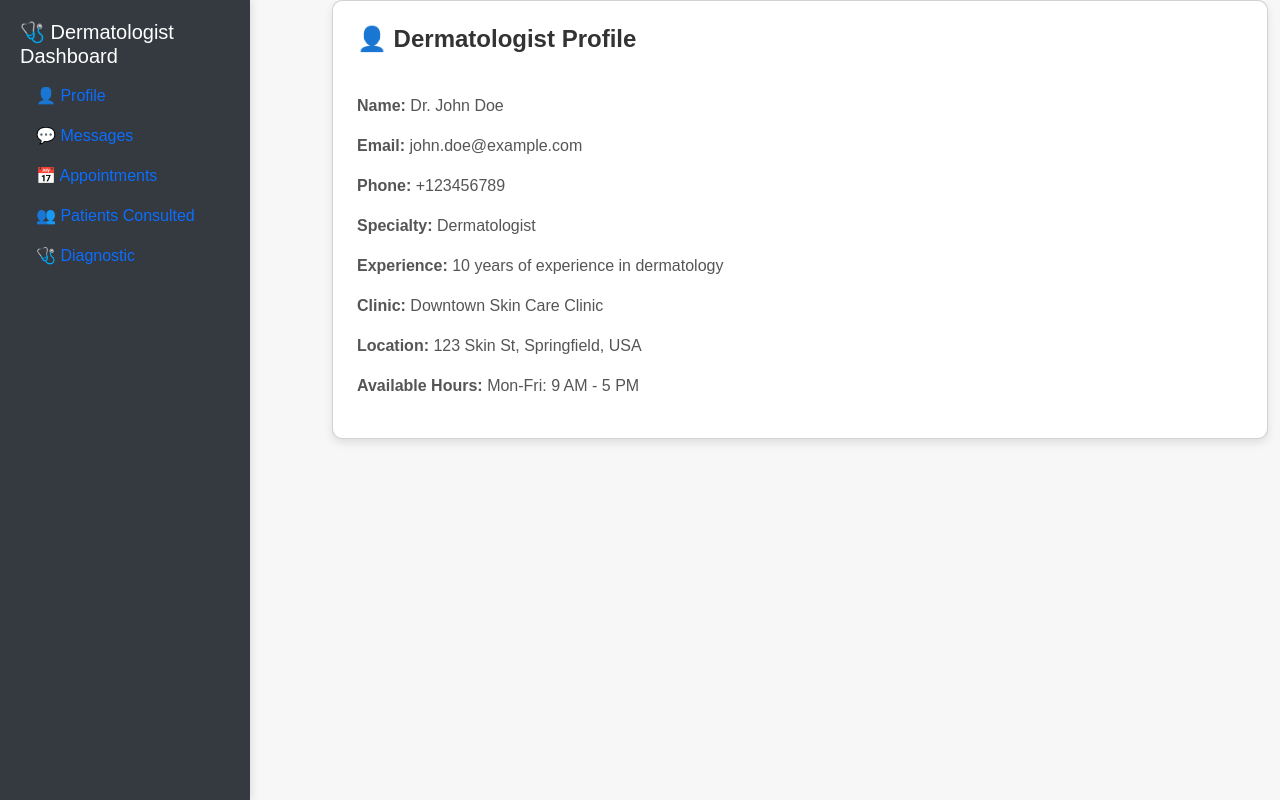
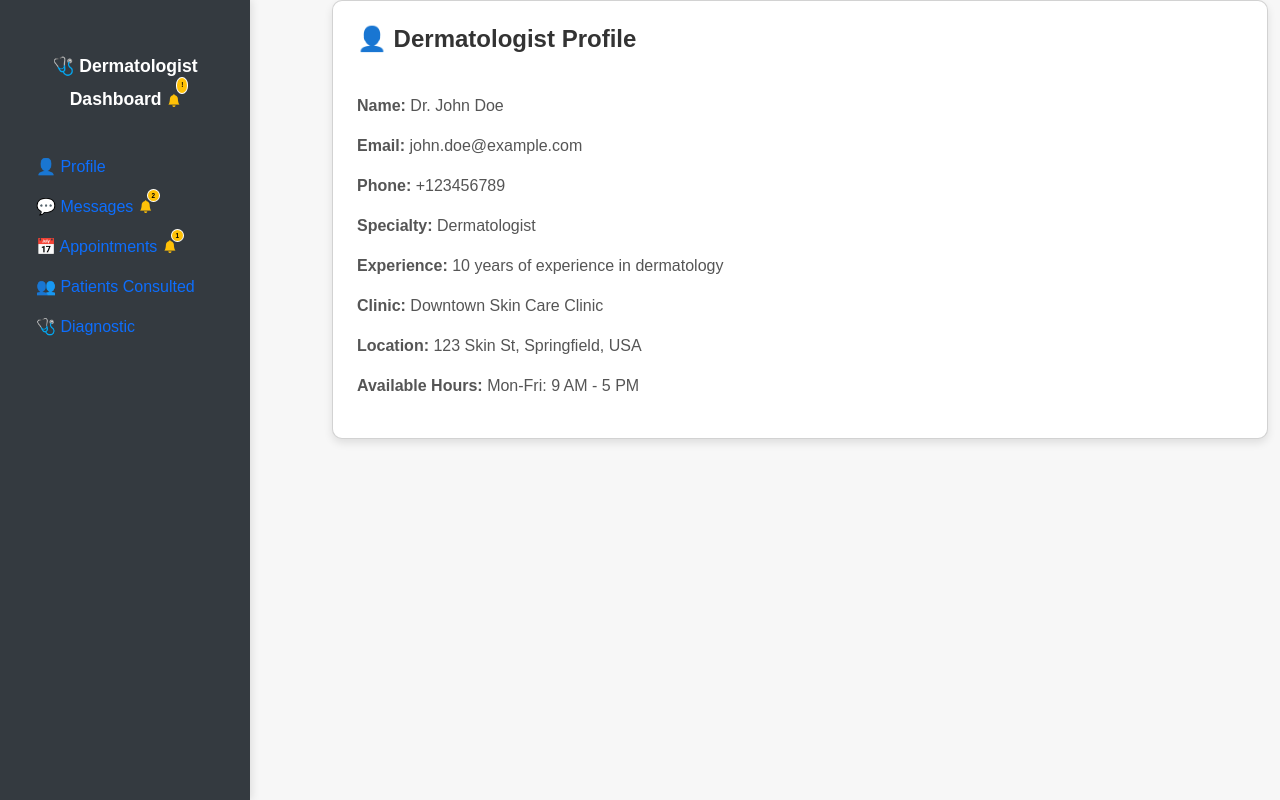
Before and after one commit to mariembsd/projet-pfe, a React (Create React App) app: page /dermatologist/dashboard in a window 1280 px wide. Built offline with nearby package versions, Linux system fonts and the light colour scheme.

Commit message:
derm-dash-notif

```diff
--- a/package.json
+++ b/package.json
@@ -13,6 +13,8 @@
     "@types/node": "^22.13.10",
     "axios": "^1.8.1",
     "bootstrap": "^5.3.3",
+    "bootstrap-icons": "^1.11.3",
+    "framer-motion": "^12.6.3",
     "lucide-react": "^0.479.0",
     "moment": "^2.30.1",
     "react": "^19.0.0",
@@ -22,6 +24,7 @@
     "react-dom": "^19.0.0",
     "react-feather": "^2.0.10",
     "react-icons": "^5.5.0",
+    "react-intersection-observer": "^9.16.0",
     "react-router-dom": "^7.2.0",
     "react-scripts": "5.0.1",
     "react-slick": "^0.30.3",
--- a/src/App.js
+++ b/src/App.js
@@ -66,6 +66,7 @@ export default App;*/
 import React from 'react';
 import { BrowserRouter as Router, Routes, Route } from 'react-router-dom';
 import HomePage from './pages/HomePage';
+import 'bootstrap-icons/font/bootstrap-icons.css';
 import SendMessagePage from './pages/SendMessagePage';
 import About from './pages/About';
 import Login from './components/auth/Login';
--- a/src/components/DermatologistDashboard/DermCss.css
+++ b/src/components/DermatologistDashboard/DermCss.css
@@ -357,3 +357,39 @@ body {
     border-radius: 6px;
     padding-left: 5px;
   }
+  /* Wrapper remains the same */
+.notif-bell-wrapper {
+  position: relative;
+  display: inline-block;
+  cursor: pointer;
+}
+
+/* Smaller bell icons */
+.notif-icon, .notif-bell {
+  font-size: 0.8rem; /* reduced from 1.2rem */
+  color: #ffc107;
+  margin-left: 6px;
+}
+
+/* Adjust badge size slightly to match */
+.notif-count {
+  position: absolute;
+  top: -6px;
+  right: -8px;
+  background-color: #ffc107;
+  color: black;
+  font-size: 0.4rem;
+  font-weight: bold;
+  padding: 1px 4px;
+  border-radius: 50%;
+  border: 1px solid white;
+}
+
+.sidebar-title {
+  margin-top: 30px;
+  margin-bottom: 30px;
+  text-align: center;
+  font-weight: bold;
+  font-size: 1.1rem;
+  line-height: 1.9; /* increase vertical spacing between lines */
+}
--- a/src/components/DermatologistDashboard/Sidebar.js
+++ b/src/components/DermatologistDashboard/Sidebar.js
@@ -1,15 +1,53 @@
-import React from 'react';
+import React, { useState } from 'react';
 import { Nav } from 'react-bootstrap';
 import { Link } from 'react-router-dom';
 import './DermCss.css';
+
 const Sidebar = () => {
+  // Simulated notification states
+  const [messageNotif, setMessageNotif] = useState(2); // e.g., 2 unread messages
+  const [appointmentNotif, setAppointmentNotif] = useState(1); // 1 new appointment
+  const [generalNotif, setGeneralNotif] = useState(true);
+
+  const clearMessages = () => setMessageNotif(0);
+  const clearAppointments = () => setAppointmentNotif(0);
+  const clearGeneralNotif = () => setGeneralNotif(false);
+
   return (
     <div className="sidebar">
-      <h5 className="sidebar-title">🩺 Dermatologist Dashboard</h5>
+      <h5 className="sidebar-title">
+      🩺 Dermatologist<br />Dashboard
+        {generalNotif && (
+          <span onClick={clearGeneralNotif} className="notif-bell-wrapper">
+            <i className="bi bi-bell-fill notif-bell"></i>
+            <span className="notif-count">!</span>
+          </span>
+        )}
+      </h5>
+
       <Nav className="flex-column">
         <Nav.Link as={Link} to="profile">👤 Profile</Nav.Link>
-        <Nav.Link as={Link} to="messagesd">💬 Messages</Nav.Link>
-        <Nav.Link as={Link} to="appointments">📅 Appointments</Nav.Link>
+
+        <Nav.Link as={Link} to="messagesd" onClick={clearMessages}>
+          💬 Messages
+          {messageNotif > 0 && (
+            <span className="notif-bell-wrapper">
+              <i className="bi bi-bell-fill notif-icon"></i>
+              <span className="notif-count">{messageNotif}</span>
+            </span>
+          )}
+        </Nav.Link>
+
+        <Nav.Link as={Link} to="appointments" onClick={clearAppointments}>
+          📅 Appointments
+          {appointmentNotif > 0 && (
+            <span className="notif-bell-wrapper">
+              <i className="bi bi-bell-fill notif-icon"></i>
+              <span className="notif-count">{appointmentNotif}</span>
+            </span>
+          )}
+        </Nav.Link>
+
         <Nav.Link as={Link} to="consulted-patients">👥 Patients Consulted</Nav.Link>
         <Nav.Link as={Link} to="diagnostic">🩺 Diagnostic</Nav.Link>
       </Nav>
```
Also changed, not shown: 1 other file (tests, documents, lock files or other folders).
